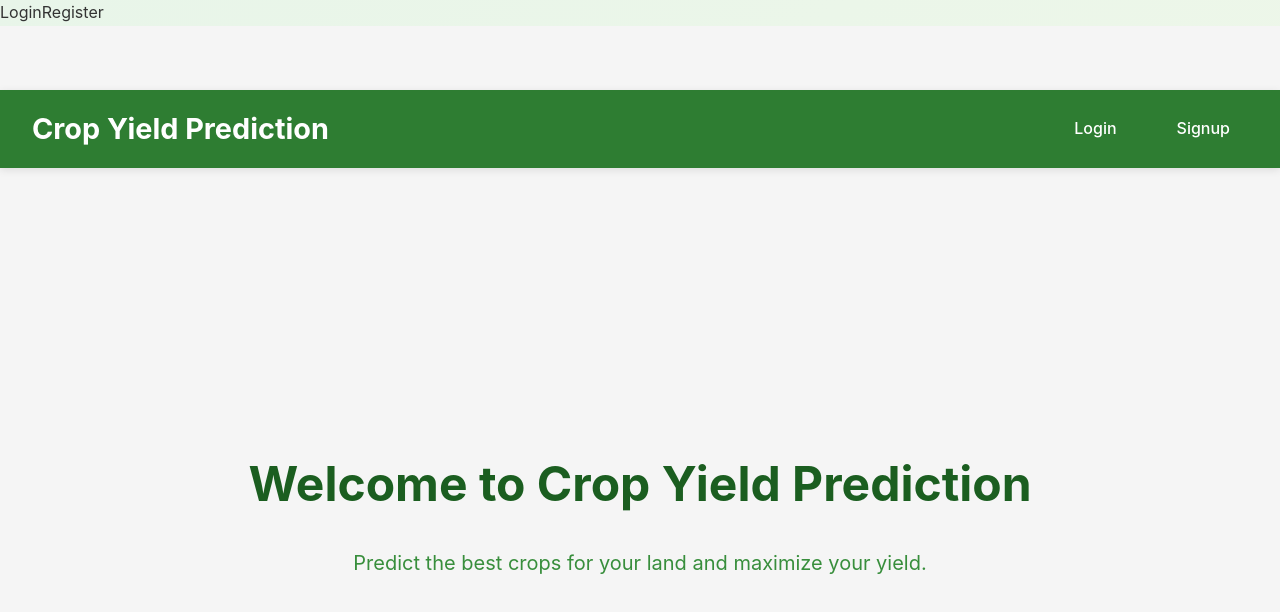
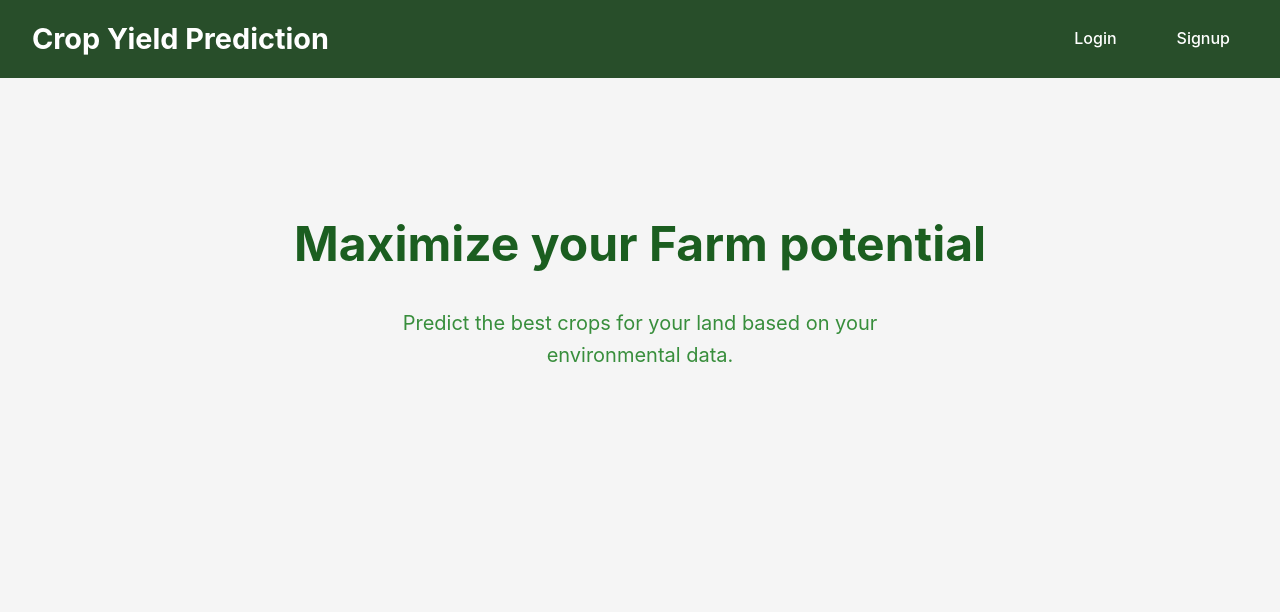
Before and after one commit to ananysagar/crop-yield-prediction, a React (Create React App) app in the folder frontend/: page / in a window 1280 px wide. Shown: the top 612 px of the page. Built offline with nearby package versions, Linux system fonts and the light colour scheme; no server answers.

Commit message:
fixing the navbar auth

```diff
--- a/frontend/src/App.css
+++ b/frontend/src/App.css
@@ -18,8 +18,8 @@
 }
 
 body {
-    font-family: -apple-system, BlinkMacSystemFont, 'Segoe UI', Roboto, Oxygen,
-        Ubuntu, Cantarell, 'Open Sans', 'Helvetica Neue', sans-serif;
+  font-family: -apple-system, BlinkMacSystemFont, "Segoe UI", Roboto, Oxygen,
+    Ubuntu, Cantarell, "Open Sans", "Helvetica Neue", sans-serif;
   line-height: 1.6;
   color: #333;
 }
--- a/frontend/src/App.js
+++ b/frontend/src/App.js
@@ -10,7 +10,7 @@ import Navigation from "./components/Navigation";
 import Login from "./components/Login";
 import Register from "./components/Register";
 import CropPrediction from "./components/CropPrediction";
-import Home from './components/Home';
+import Home from "./components/Home";
 import "./App.css";
 
 // Protected Route components
--- a/frontend/src/components/Home.css
+++ b/frontend/src/components/Home.css
@@ -24,7 +24,7 @@ body {
   display: flex;
   justify-content: space-between;
   align-items: center;
-  background-color: #2e7d32;
+  background-color: #284e2a;
   padding: 1rem 2rem;
   color: #fff;
   box-shadow: 0 2px 8px rgba(0, 0, 0, 0.1);
@@ -94,3 +94,19 @@ body {
     font-size: 1.1rem;
   }
 }
+.nav-button {
+  background-color: transparent;
+  border: 2px solid #fff;
+  color: #fff;
+  padding: 0.5rem 1rem;
+  font-weight: 500;
+  margin-left: 1rem;
+  border-radius: 8px;
+  cursor: pointer;
+  transition: all 0.3s ease;
+}
+
+.nav-button:hover {
+  background-color: #66bb6a;
+  border-color: #ffffff;
+}
--- a/frontend/src/components/Home.js
+++ b/frontend/src/components/Home.js
@@ -1,25 +1,11 @@
 import React from "react";
-import { Link } from "react-router-dom";
 import "./Home.css";
 
 const Home = () => {
   return (
-    <div className="home-container">
-      <nav className="navbar">
-        <div className="navbar-brand">Crop Yield Prediction</div>
-        <div className="navbar-links">
-          <Link to="/login" className="nav-link">
-            Login
-          </Link>
-          <Link to="/register" className="nav-link">
-            Signup
-          </Link>
-        </div>
-      </nav>
-      <div className="home-content">
-        <h1>Welcome to Crop Yield Prediction</h1>
-        <p>Predict the best crops for your land and maximize your yield.</p>
-      </div>
+    <div className="home-content">
+      <h1>Maximize your Farm potential</h1>
+      <p>Predict the best crops for your land based on your environmental data.</p>
     </div>
   );
 };
--- a/frontend/src/components/Navigation.js
+++ b/frontend/src/components/Navigation.js
@@ -1,6 +1,7 @@
 import React from "react";
 import { Link, useNavigate } from "react-router-dom";
 import { useAuth } from "../context/AuthContext";
+import "./Home.css"; // Assuming navbar styles are here
 
 const Navigation = () => {
   const { user, logout } = useAuth();
@@ -14,12 +15,9 @@ const Navigation = () => {
   };
 
   return (
-    <nav className="navigation">
-      <div className="nav-container">
-        {/* <Link to="/" className="nav-brand">
-          Crop Prediction
-        </Link> */}
-        <div className="nav-links">
+    <nav className="navbar">
+      <div className="navbar-brand">Crop Yield Prediction</div>
+      <div className="navbar-links">
         {user ? (
           <>
             <Link to="/dashboard" className="nav-link">
@@ -38,11 +36,10 @@ const Navigation = () => {
               Login
             </Link>
             <Link to="/register" className="nav-link">
-                Register
+              Signup
             </Link>
           </>
         )}
-        </div>
       </div>
     </nav>
   );
```
Lines whose indentation alone changed are shown as unchanged.
